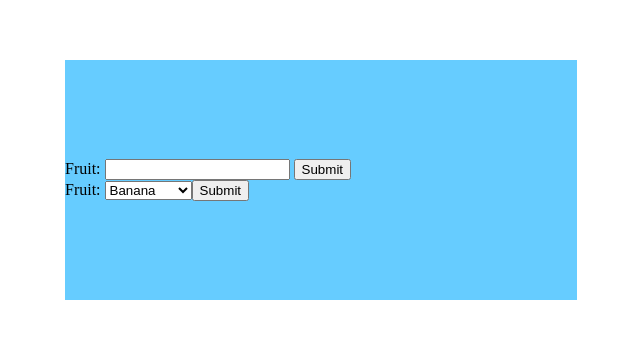
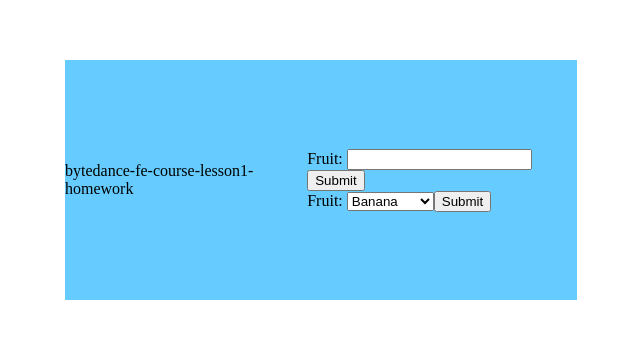
Before and after one commit to Axsl666/bytedance-fe-homework, a plain HTML site: page lesson1-home/index.html in a window 1280 px wide. Shown: the part 220-558 px from the top of the page, without its empty margins (319-959 px from the left). Drawn offline with Linux system fonts and the light colour scheme.

Commit message:
lesson1-homework

```diff
--- a/lesson1-home/index.html
+++ b/lesson1-home/index.html
@@ -23,6 +23,7 @@
 </head>
 <body>
     <div id="main">
+        <p>bytedance-fe-course-lesson1-homework</p>
         <form>
             Fruit:
             <input type="text" name="Fruit" />
@@ -38,7 +39,6 @@
                 <option value="Orange">Orange</option>
                 <input type="submit" value="Submit"/>
             </select>
-
     </form>
     </div>
 </body>
```
Lines whose indentation alone changed are shown as unchanged.
